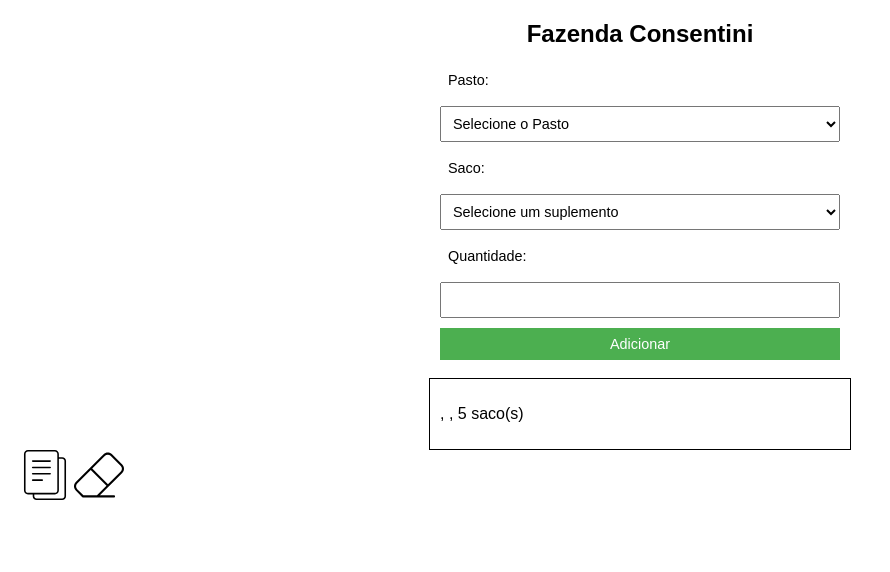
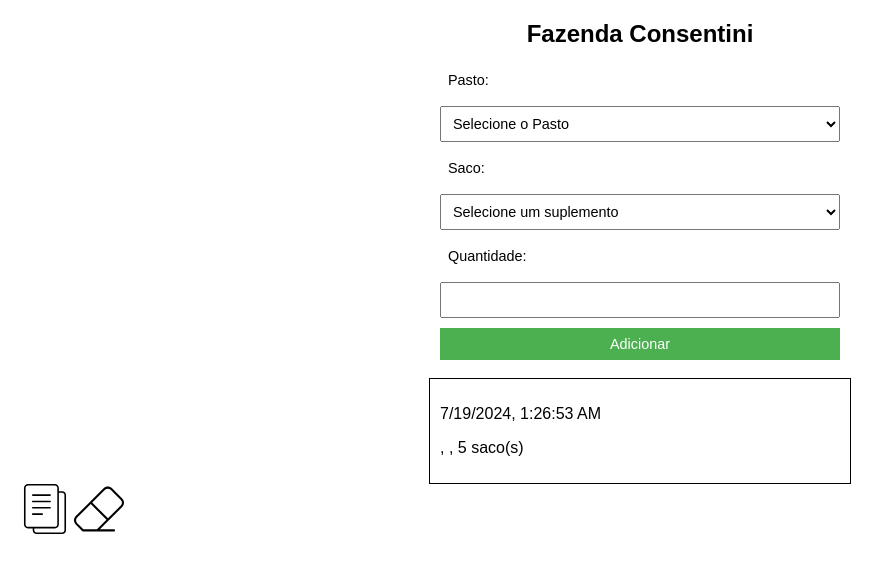
Before and after one commit to ivano-lab/relatorioPastos, a plain HTML site: page index.html in a window 1280 px wide. Both pictures are taken after typing "5" into the empty fields and a click on the button "Adicionar". Shown: the whole page, without its empty margins (0-890 px from the left). Drawn offline with Linux system fonts and the light colour scheme.

```diff
--- a/index.html
+++ b/index.html
@@ -163,8 +163,16 @@
         var saco = document.getElementById('saco').value;
         var quantidade = document.getElementById('quantidade').value;
 
+        var agora = new Date();
+        var dataHora = agora.toLocaleString();
+
         var resultDiv = document.getElementById('result');
-        resultDiv.innerHTML += `<p>${pasto}, ${saco}, ${quantidade} saco(s)</p>`;
+
+        if (resultDiv.children.length === 0 || !resultDiv.children[0].classList.contains('data')) {
+            resultDiv.innerHTML += `<p class="data">${dataHora}</p><p>${pasto}, ${saco}, ${quantidade} saco(s)</p>`;
+        } else {
+            resultDiv.innerHTML += `<p>${pasto}, ${saco}, ${quantidade} saco(s)</p>`;
+        }
 
         document.getElementById('pasto').value = "";
         document.getElementById('saco').value = "";
```
